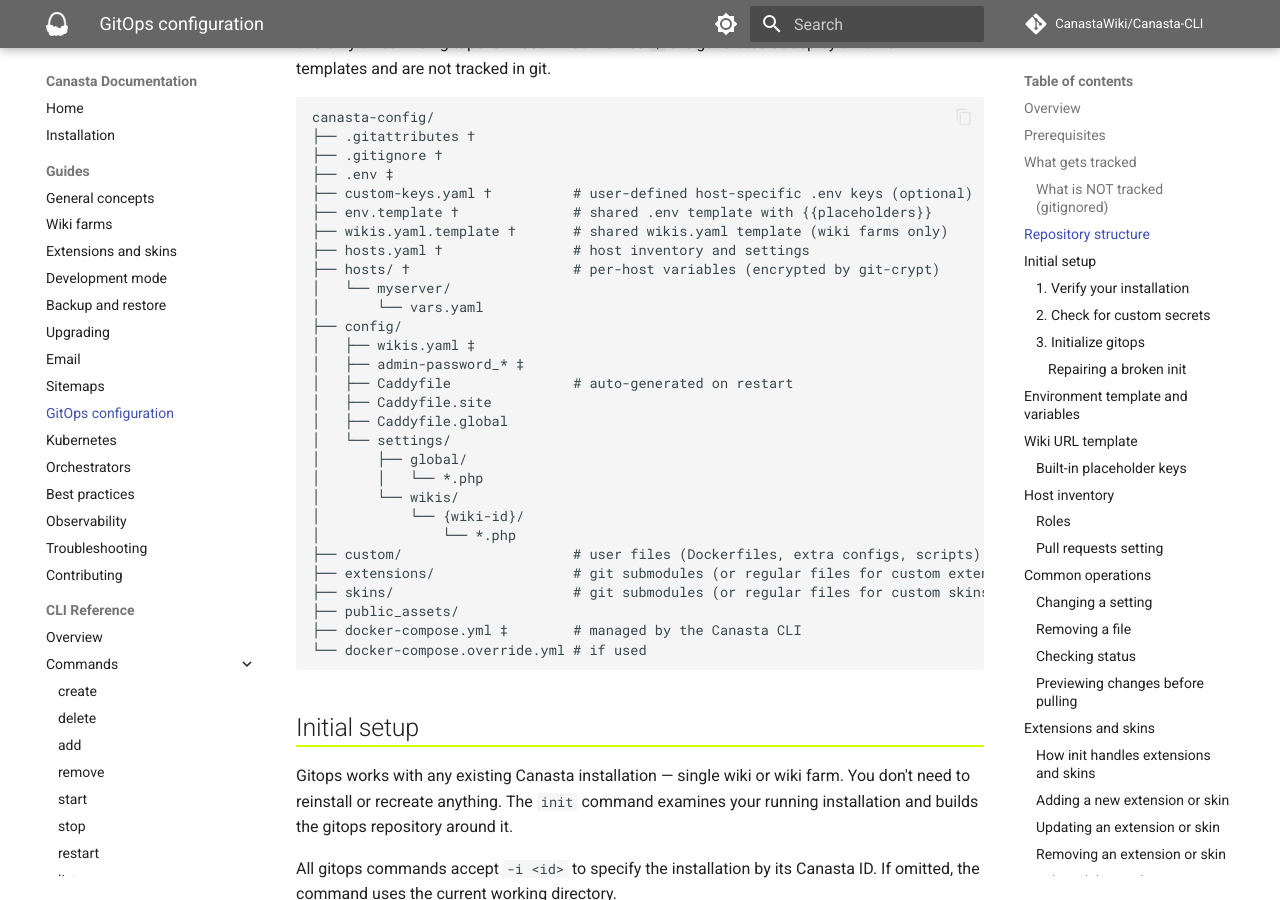
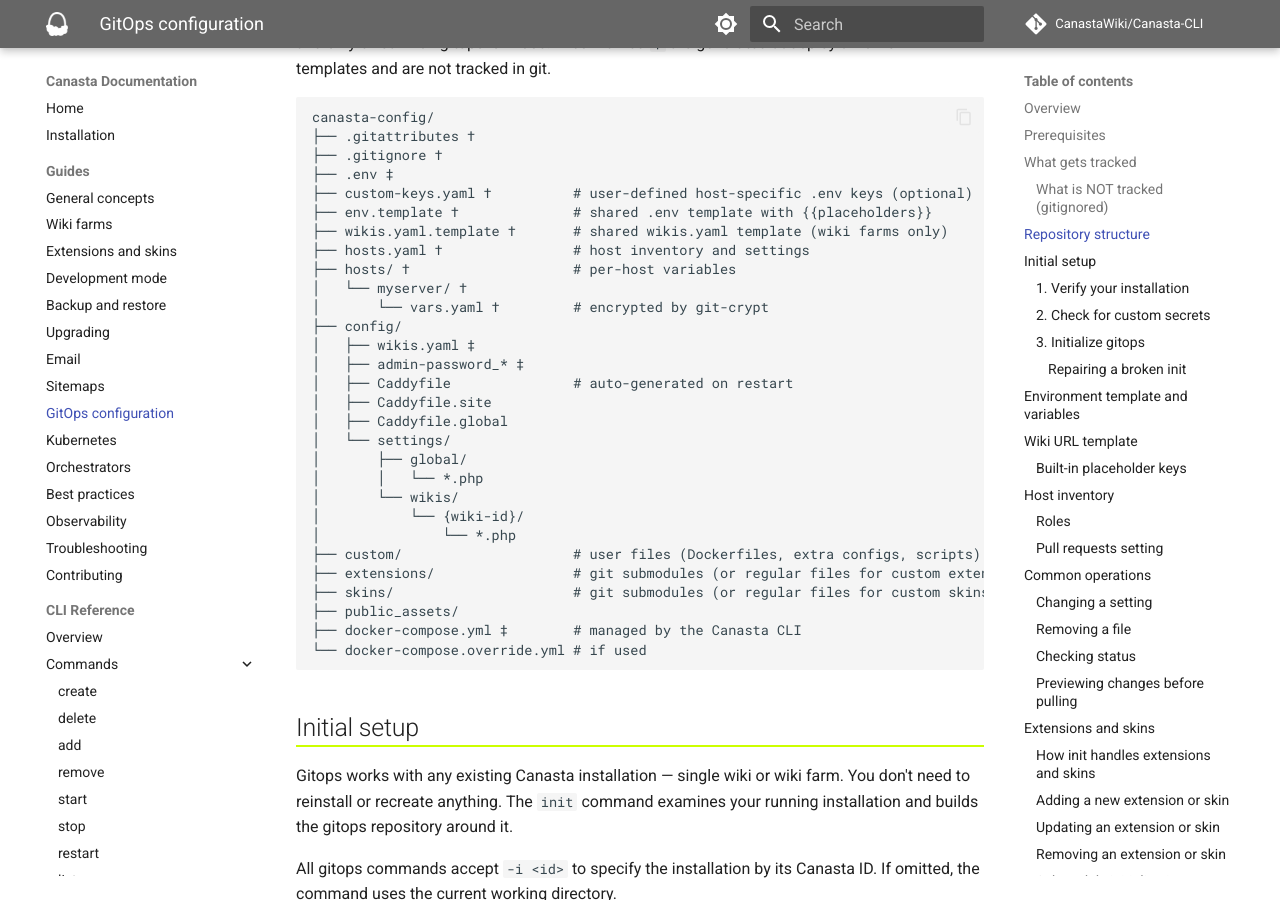
Before and after one commit to CanastaWiki/Canasta-CLI, an MkDocs documentation site: the page built from docs/guide/gitops.md, in a window 1280 px wide and 900 px high, scrolled down 1930 px. Built offline with MkDocs 1.6.1 and Material for MkDocs 9.7.7, drawn with Linux system fonts in a browser that asks for light colours; comment, search, counter and statistics services are not loaded.

```diff
--- a/docs/guide/gitops.md
+++ b/docs/guide/gitops.md
@@ -60,9 +60,9 @@ canasta-config/
 ├── env.template †              # shared .env template with {{placeholders}}
 ├── wikis.yaml.template †       # shared wikis.yaml template (wiki farms only)
 ├── hosts.yaml †                # host inventory and settings
-├── hosts/ †                    # per-host variables (encrypted by git-crypt)
-│   └── myserver/
-│       └── vars.yaml
+├── hosts/ †                    # per-host variables
+│   └── myserver/ †
+│       └── vars.yaml †         # encrypted by git-crypt
 ├── config/
 │   ├── wikis.yaml ‡
 │   ├── admin-password_* ‡
```
